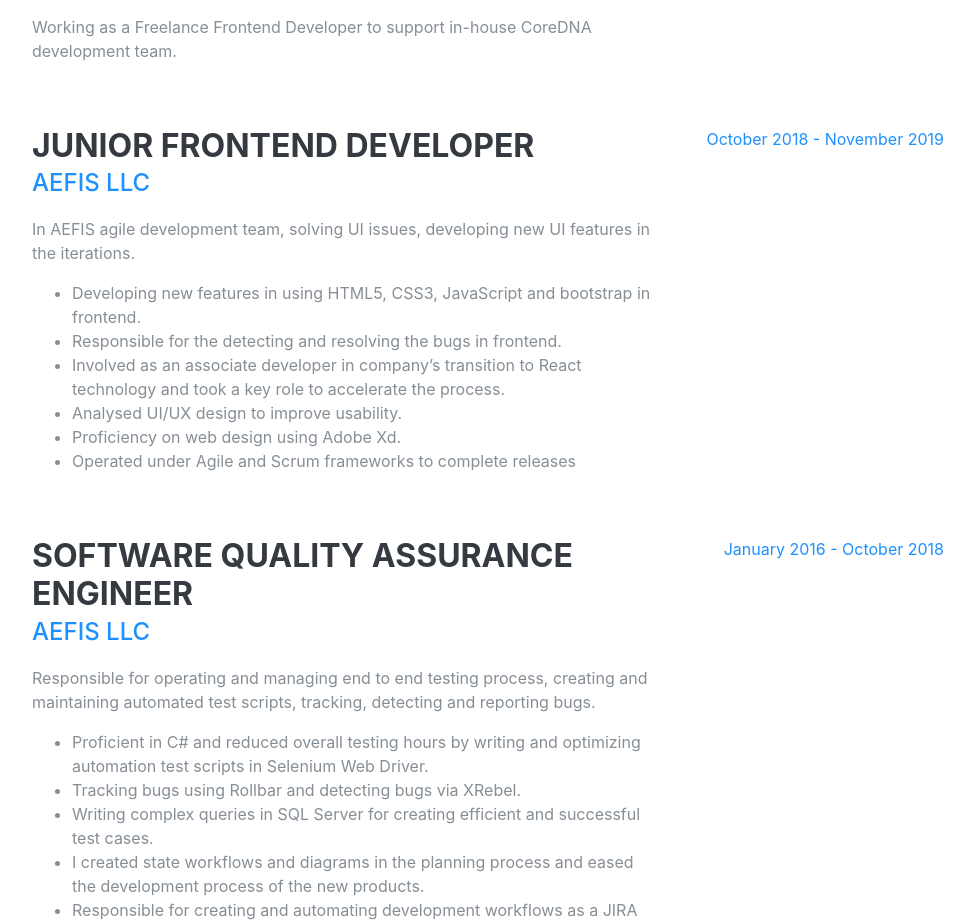
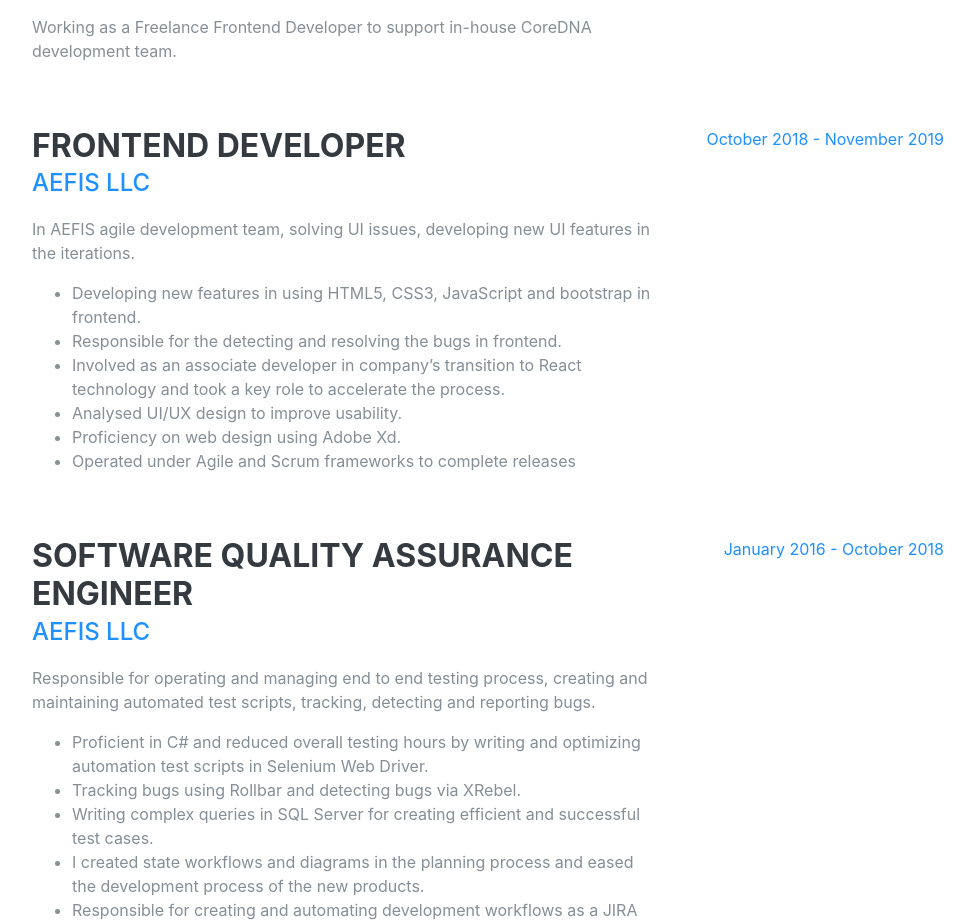
Before and after one commit to di0nys1s/myresume, a React (Create React App) app: page / in a window 1280 px wide. Shown: the part 1040-1964 px from the top of the page, without its empty margins (288-1262 px from the left). Built offline with nearby package versions, Linux system fonts and the light colour scheme; a web font is replaced by a local one.

Commit message:
title update

```diff
--- a/src/components/experience.jsx
+++ b/src/components/experience.jsx
@@ -28,7 +28,7 @@
 
         <div className="resume-item d-flex flex-column flex-md-row justify-content-between mb-5">
           <div className="resume-content">
-            <h3 className="mb-0">Junior Frontend Developer</h3>
+            <h3 className="mb-0">Frontend Developer</h3>
             <div className="subheading mb-3">
               <a target="_blank" href="z">
                 AEFIS LLC
```
